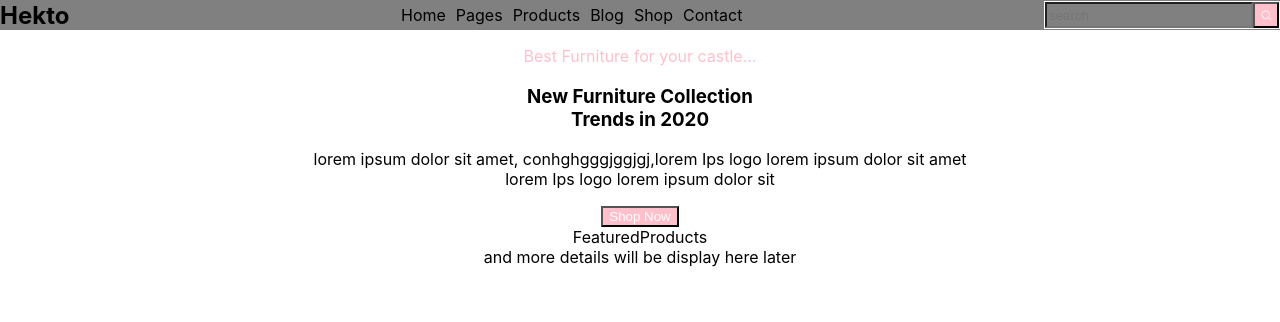
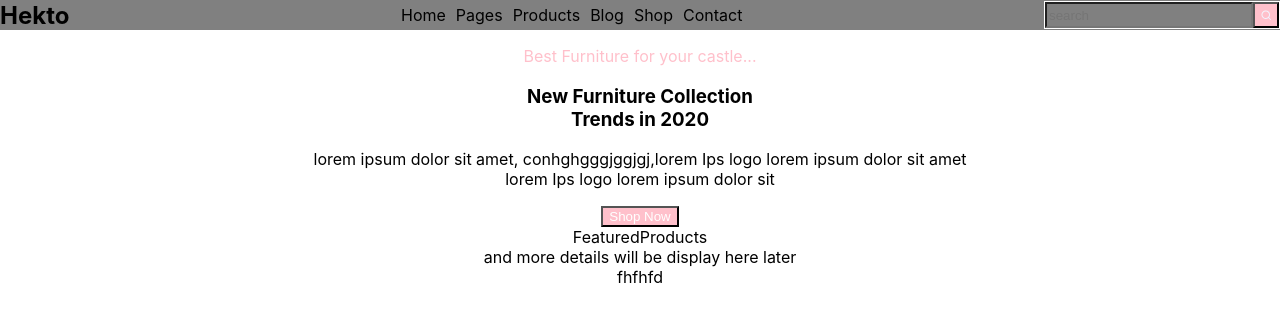
Before and after one commit to Javeriabalouch/Ui-styled-component, a React (Create React App) app: page / in a window 1280 px wide. Shown: the top 322 px of the page. Built offline with nearby package versions, Linux system fonts and the light colour scheme.

Commit message:
#commet add "add div in featureproducts"

```diff
--- a/src/Components/FeaturedProducts/FeaturedProducts.jsx
+++ b/src/Components/FeaturedProducts/FeaturedProducts.jsx
@@ -5,6 +5,7 @@ const FeaturedProducts = () => {
     <>
       <div>FeaturedProducts</div>
       <div>and more details will be display here later</div>
+      <div>fhfhfd</div>
     </>
   );
 };
```
